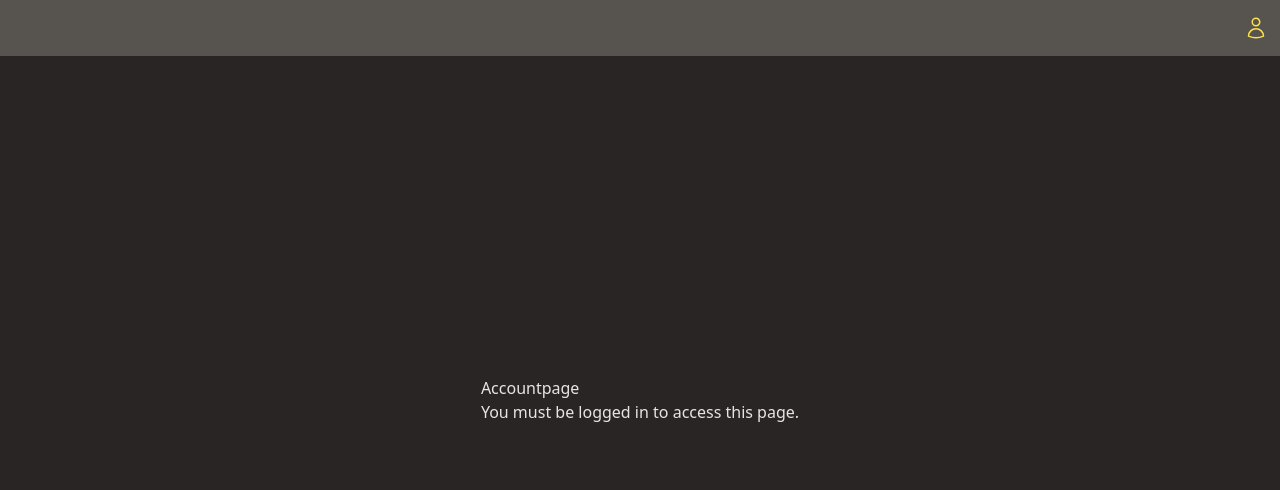
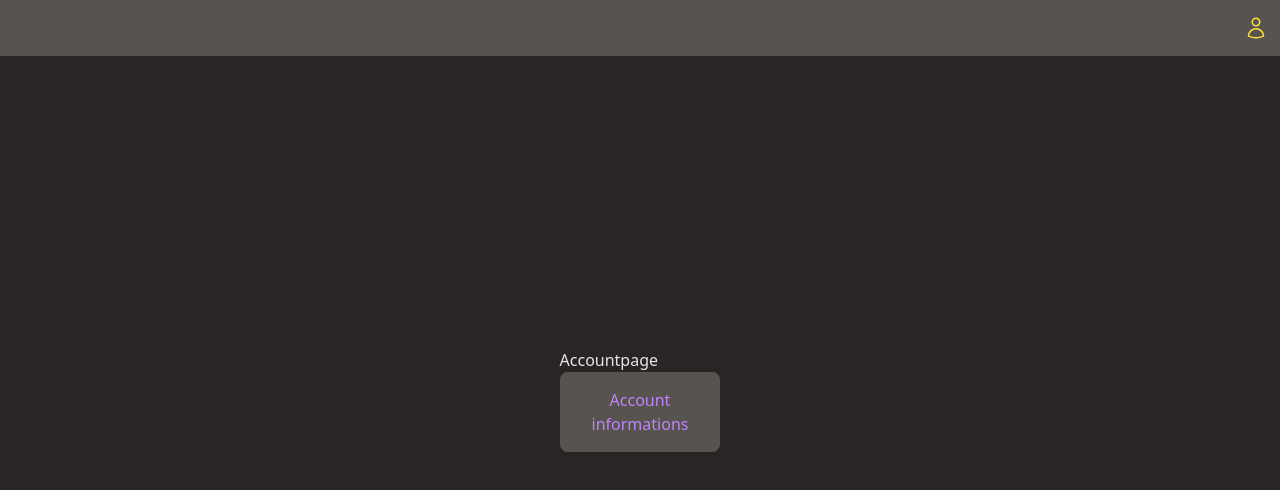
Before and after one commit to matthieuGravy/shop-front, a React (Vite) app: page /account in a window 1280 px wide. Shown: the top 490 px of the page. Built offline with nearby package versions, Linux system fonts and the light colour scheme; no server answers.

Commit message:
accoung info

```diff
--- a/src/components/users/Profile.tsx
+++ b/src/components/users/Profile.tsx
@@ -36,7 +36,6 @@ const Profile = () => {
         throw new Error(`HTTP error! status: ${response.status}`);
       }
       const data = await response.json();
-      console.log(data);
       return data; // Ajoutez cette ligne
     } catch (error) {
       console.error(
@@ -127,6 +126,8 @@ const Profile = () => {
     }
   };
   const vide = "No data";
+  const classnameInput =
+    "bg-stone-700 rounded-lg focus-within:outline-yellow-400";
 
   return (
     <>
@@ -146,6 +147,7 @@ const Profile = () => {
                       <Field
                         id="firstname"
                         name="firstname"
+                        className={classnameInput}
                         onBlur={() => {
                           setIsEditing({ ...isEditing, firstname: false });
                           setInitialUserData({
@@ -193,6 +195,7 @@ const Profile = () => {
                       <Field
                         id="lastname"
                         name="lastname"
+                        className={classnameInput}
                         onBlur={() => {
                           setIsEditing({ ...isEditing, lastname: false });
                           setInitialUserData({
@@ -242,6 +245,7 @@ const Profile = () => {
                       <Field
                         as="select"
                         id="genre"
+                        className={classnameInput}
                         name="genre"
                         onBlur={() => {
                           setIsEditing({ ...isEditing, genre: false });
@@ -297,6 +301,7 @@ const Profile = () => {
                       <Field
                         id="street"
                         name="street"
+                        className={classnameInput}
                         onBlur={() => {
                           setIsEditing({ ...isEditing, street: false });
                           setInitialUserData({
@@ -346,6 +351,7 @@ const Profile = () => {
                       <Field
                         id="city"
                         name="city"
+                        className={classnameInput}
                         onBlur={() => {
                           setIsEditing({ ...isEditing, city: false });
                           setInitialUserData({
@@ -396,6 +402,7 @@ const Profile = () => {
                       <Field
                         id="zip"
                         name="zip"
+                        className={classnameInput}
                         inputMode="numeric"
                         onBlur={() => {
                           setIsEditing({ ...isEditing, zip: false });
@@ -449,6 +456,7 @@ const Profile = () => {
                       <Field
                         id="country"
                         name="country"
+                        className={classnameInput}
                         onBlur={() => {
                           setIsEditing({ ...isEditing, country: false });
                           setInitialUserData({
--- a/src/pages/Accountpage/Accountpage.tsx
+++ b/src/pages/Accountpage/Accountpage.tsx
@@ -1,10 +1,35 @@
 import Profile from "../../components/users/Profile";
+import { useState } from "react";
 
 const Accountpage = () => {
+  const [open, setOpen] = useState(false);
+
+  const handleClick = () => {
+    setOpen(!open);
+  };
+
   return (
     <div>
       <h1>Accountpage</h1>
-      <Profile />
+      <section className="">
+        <button
+          onClick={handleClick}
+          className={`${
+            open
+              ? "hidden"
+              : "bg-stone-600 h-20 w-auto px-8 rounded-lg text-purple-400"
+          }`}
+        >
+          Account <br />
+          informations
+        </button>
+        <article className={`${open ? "" : "hidden"}`}>
+          <button type="button" onClick={handleClick}>
+            back
+          </button>
+          <Profile />
+        </article>
+      </section>
     </div>
   );
 };
```
